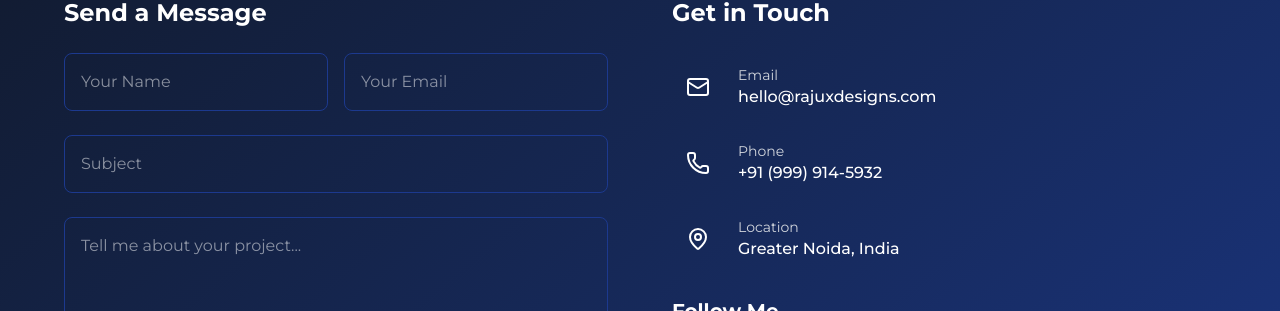
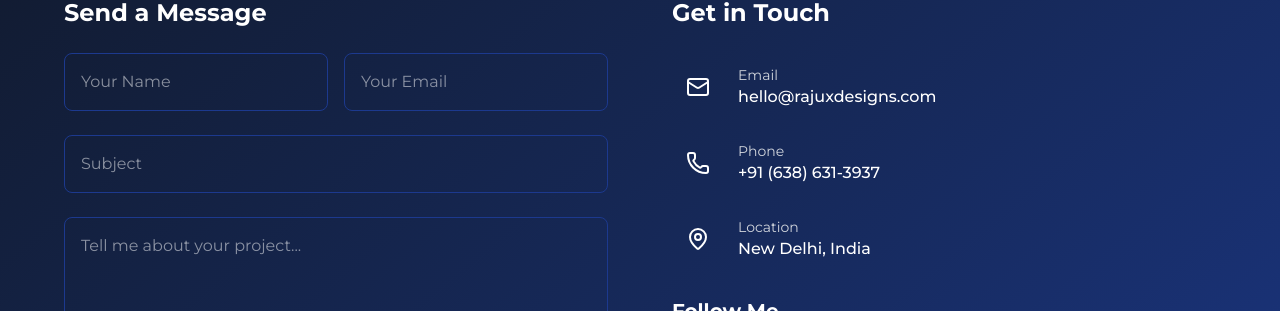
Before and after one commit to rajinweb/rajuxdesigns, a Next.js app: page / in a window 1280 px wide. Shown: the part 5383-5694 px from the top of the page. Built offline with nearby package versions, Linux system fonts and the light colour scheme.

Commit message:
address update

```diff
--- a/Components/portfolio/ContactSection.jsx
+++ b/Components/portfolio/ContactSection.jsx
@@ -12,13 +12,13 @@ const contactInfo = [
   {
     icon: Phone,
     label: "Phone",
-    value: "+91 (999) 914-5932",
-    href: "tel:+919999145932"
+    value: "+91 (638) 631-3937",
+    href: "tel:+916386313937"
   },
   {
     icon: MapPin,
     label: "Location",
-    value: "Greater Noida, India",
+    value: "New Delhi, India",
     href: "#"
   }
 ];
```
